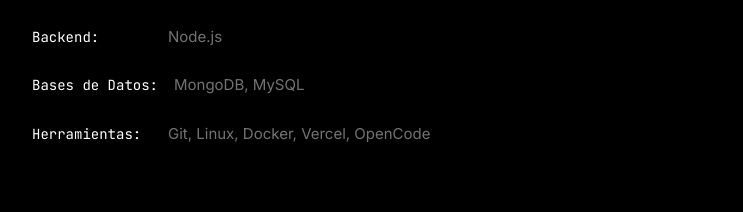
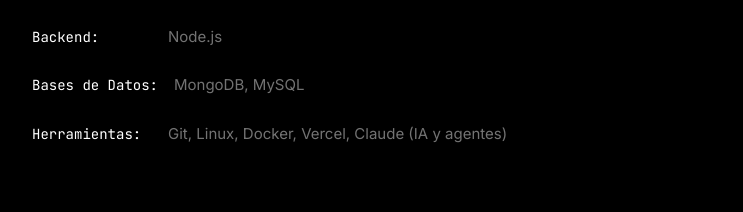
Before and after one commit to martinz10one/portafolio, a React (Vite) app: page / in a window 1280 px wide. Shown: the part 1060-1272 px from the top of the page, without its empty margins (268-1011 px from the left). Built offline with nearby package versions, Linux system fonts and the light colour scheme.

Commit message:
Habilidades: OpenCode por Claude (IA y agentes)

```diff
--- a/src/data/skills.ts
+++ b/src/data/skills.ts
@@ -18,7 +18,7 @@
   { name: 'Linux', category: 'herramientas' },
   { name: 'Docker', category: 'herramientas' },
   { name: 'Vercel', category: 'herramientas' },
-  { name: 'OpenCode', category: 'herramientas' },
+  { name: 'Claude (IA y agentes)', category: 'herramientas' },
 ]
 
 export const skillCategories = [
```
